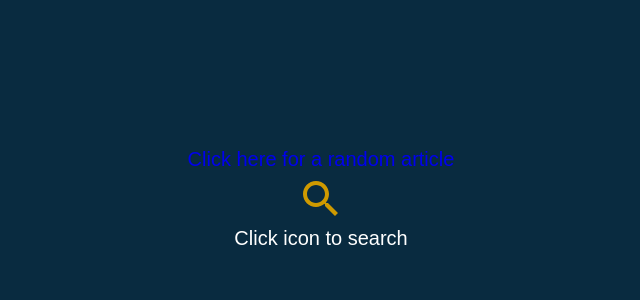
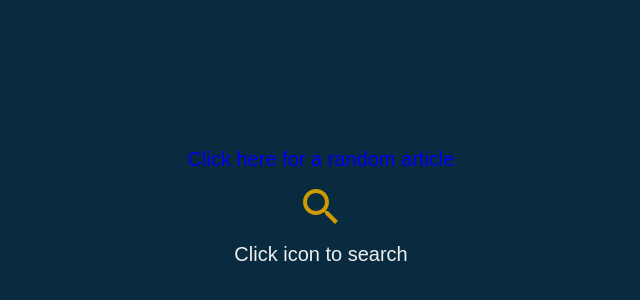
Before and after one commit to AlvinoNguyen/Wikipedia-Viewer, a React (Create React App) app: page / in a window 1280 px wide. Shown: the part 212-512 px from the top of the page, without its empty margins (319-959 px from the left). Built offline with nearby package versions, Linux system fonts and the light colour scheme; a web font is replaced by a local one.

Commit message:
Put finishing touches on the CSS styles

```diff
--- a/src/components/App.js
+++ b/src/components/App.js
@@ -60,7 +60,7 @@ class App extends Component {
                 />
                 {
                     this.state.showResults ?
-                    <div>{this.results}</div> :
+                    <div className="results">{this.results}</div> :
                     <div className="main-text">Click icon to search</div>
                 }
             </div>
--- a/src/components/Result.js
+++ b/src/components/Result.js
@@ -2,7 +2,7 @@ import React from 'react';
 
 const Result = (props) => {
     return (
-        <div class="result">
+        <div className="result">
             <a
                 href={`https://en.wikipedia.org/?curid=${props.curid}`}
                 target="_blank"
--- a/src/index.css
+++ b/src/index.css
@@ -9,19 +9,23 @@
 :root {
     --main-font: 'Muli', Arial, Helvetica, sans-serif;
     --background-color: #092b40;
-    --main-text-color: white;
+    --main-text-color: #efefef;
+    --secondary-color: #f4b400;
     --toggle-size: 3rem;
 }
 
 body {
     background-color: var(--background-color);
+    margin: auto;
+    width: 95vw;
 }
 
 #root {
     display: flex;
     justify-content: center;
     align-items: flex-start;
-    width: 100vw;
+    margin: auto;
+    width: 95vw;
     height: 100vh;
 }
 
@@ -54,18 +58,42 @@ a {
 .toggle {
     display: flex;
     align-items: stretch;
-    margin: 0.25rem auto;
+    margin: .75rem auto;
     height: var(--toggle-size);
     user-select: none;
+    position: relative;
 }
 
 .toggle input {
+    background-color: var(--background-color);
+    border: solid 2px var(--secondary-color);
+    border-radius: calc(0.5 * var(--toggle-size));
+    color: var(--main-text-color);
+    font-family: Arial, Helvetica, sans-serif;
     font-size: calc(.40 * var(--toggle-size));
-    background-color: var(--background-color);
-    color: var(--main-text-color);
+    padding: 0 1rem;
+    outline: none;
+}
+
+.toggle button {
+    align-self: center;
+    background: none;
+    border: none;
+    color: var(--secondary-color);
+    font-size: calc(.40 * var(--toggle-size));
+    font-family: var(--main-font);
+    font-weight: bold;
+    outline: none;
+    position: absolute;
+    right: calc(0.5 * var(--toggle-size));
+}
+
+.toggle button:hover {
+    cursor: pointer;
 }
 
 img.toggle {
+    align-self: center;
     transition: filter 0.3s;
     filter:
     invert(76%)
@@ -88,19 +116,36 @@ img.toggle:hover {
 }
 
 .result {
-    background-color: white;
-    margin: 1rem 0;
+    background-color: var(--main-text-color);
+    margin: 1rem auto;
     padding: 1rem;
     font-family: var(--main-font);
     position: relative;
 }
 
-.result:hover::before {
-    background-color: #f4b400;
+.result::before {
     content: "";
     height: 100%;
     width: 5px;
     position: absolute;
     top: 0;
     left: 0;
+    transition: background-color 0.3s;
 }
+
+.result:hover::before {
+    background-color: var(--secondary-color);
+}
+
+.result a,
+.result a:active,
+.result a:focus,
+.result a:visited {
+    color: black;
+}
+
+@media (min-width: 600px) {
+    .app-container {
+        width: 75%;
+    }
+}
```
